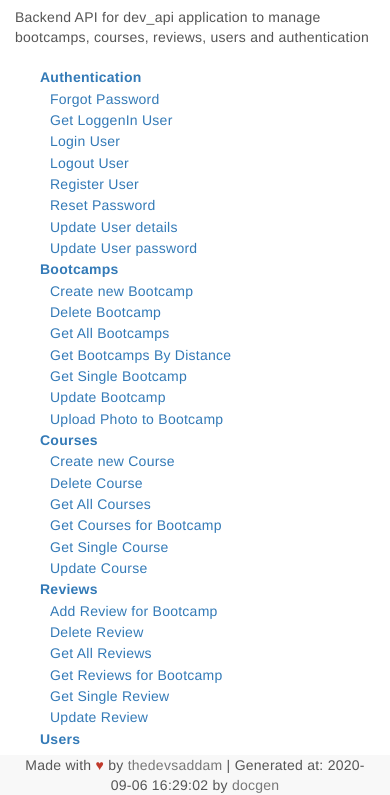
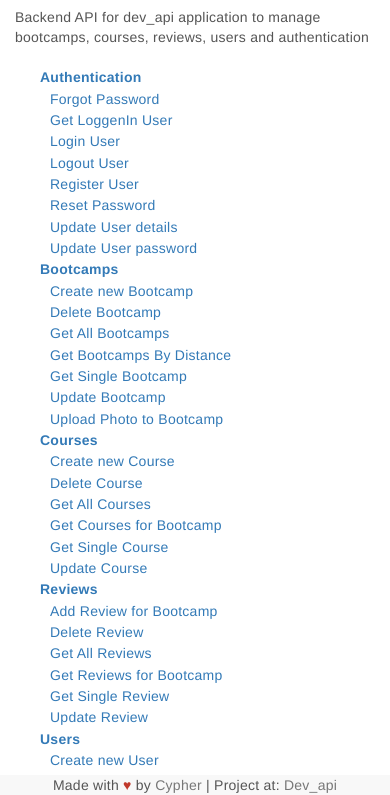
Before and after one commit to cypher-adi/dev_api, a website: page index.html in a window 390 px wide. Shown: the part 49-844 px from the top of the page. Drawn offline with Linux system fonts and the light colour scheme.

Commit message:
finalized

```diff
--- a/index.html
+++ b/index.html
@@ -186,4 +186,4 @@ if(IsJsonString(html)){var obj=JSON.parse(html);var formattedJson=JSON.stringify
 function IsJsonString(str){try{JSON.parse(str);}catch(e){return false;}
 return true;}
 String.prototype.replaceAll=function(replaceThis,withThis){var re=new RegExp(RegExp.quote(replaceThis),"g");return this.replace(re,withThis);};RegExp.quote=function(str){return str.replace(/([.?*+^$[\]\\(){}-])/g,"\\$1");};function syntaxHighlight(json){json=json.replace(/&/g,'&amp;').replace(/</g,'&lt;').replace(/>/g,'&gt;');return json.replace(/("(\\u[a-zA-Z0-9]{4}|\\[^u]|[^\\"])*"(\s*:)?|\b(true|false|null)\b|-?\d+(?:\.\d*)?(?:[eE][+\-]?\d+)?)/g,function(match){var cls='number';if(/^"/.test(match)){if(/:$/.test(match)){cls='key';}else{cls='string';}}else if(/true|false/.test(match)){cls='boolean';}else if(/null/.test(match)){cls='null';}
-return '<span class="'+cls+'">'+match+'</span>';});}</script><br><br><footer class="navbar-default navbar-fixed-bottom"><div class=container-fluid><div class="span12 text-center"><span data-toggle=tooltip title="If the application help you, please feel free to give a star to the project in github. Your star inspire me to work more on open-source projects like this!">Made with <em class=love-color>&#9829;</em> by <a href=https://github.com/thedevsaddam target=_blank class=text-muted>thedevsaddam</a> | Generated at: 2020-09-06 16:29:02 by <a href=https://github.com/thedevsaddam/docgen target=_blank class=text-muted>docgen</a></span></div></div></footer>
+return '<span class="'+cls+'">'+match+'</span>';});}</script><br><br><footer class="navbar-default navbar-fixed-bottom"><div class=container-fluid><div class="span12 text-center"><span data-toggle=tooltip title="If the application help you, please feel free to give a star to the project in github. Your star inspire me to work more on open-source projects like this!">Made with <em class=love-color>&#9829;</em> by <a href=https://github.com/cypher-adi target=_blank class=text-muted>Cypher</a> | Project at: <a href=https://github.com/cypher-adi/dev_api target=_blank class=text-muted>Dev_api</a></span></div></div></footer>
```
